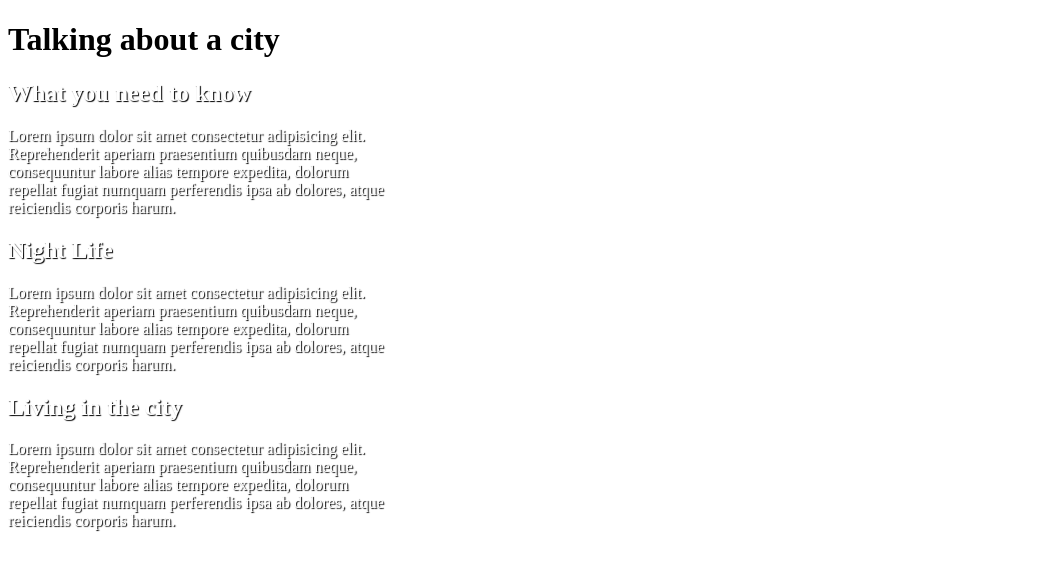
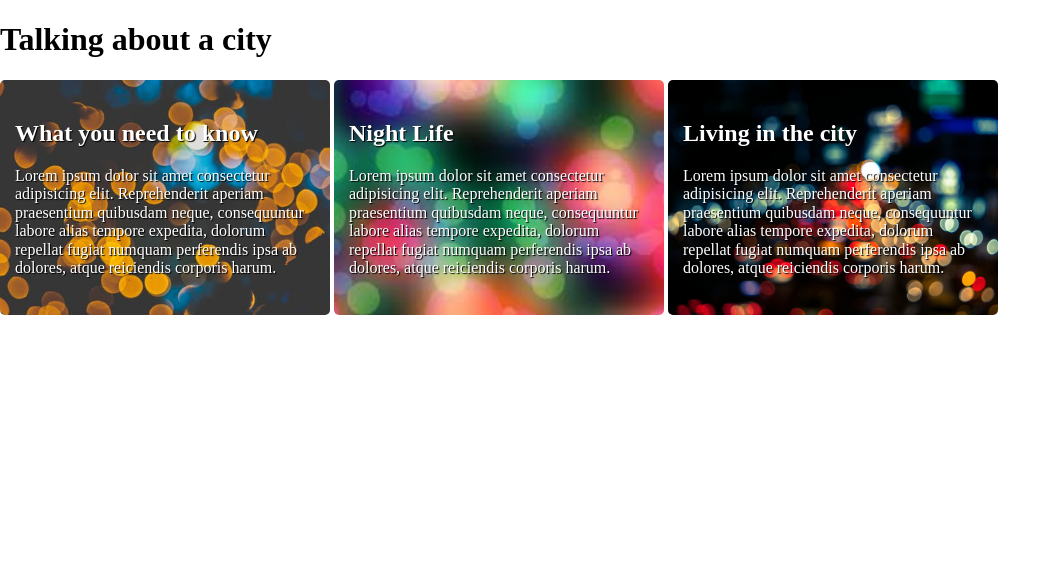
Before and after one commit to fbw-d09/uib-boxmodel-backgroundimages-JanaHeyn, a website: page task-2/index-task2.html in a window 1280 px wide. Shown: the whole page, without its empty margins (0-1061 px from the left). Drawn offline with nearby package versions, Linux system fonts and the light colour scheme.

Commit message:
Create backgroundimages

```diff
--- /dev/null
+++ b/task-1/style-task1.css
@@ -0,0 +1,19 @@
+body {
+    height: 100vh;
+    overflow: hidden;
+}
+
+header {
+    height: 30%;
+    background: white url(./assets/background.jpg);
+    background-size: contain;
+    background-repeat: repeat;
+/*     border: 5px solid white; */
+    box-sizing: content-box;
+}
+
+h1 {
+    text-align: center;
+    color: white;
+    margin: 0;
+}
--- a/task-1/style.css
+++ /dev/null
@@ -1,14 +0,0 @@
-body {
-    height: 100vh;
-    overflow: hidden;
-}
-
-header {
-    height: 30%;
-}
-
-h1 {
-    text-align: center;
-    color: white;
-    margin: 0;
-}
--- a/task-2/index.html
+++ b/task-2/index-task2.html
@@ -4,8 +4,13 @@
     <meta charset="UTF-8">
     <meta name="viewport" content="width=device-width, initial-scale=1.0">
     <meta http-equiv="X-UA-Compatible" content="ie=edge">
-    <link rel="stylesheet" href="style.css">
     <title>What's your background?</title>
+
+    <link rel="stylesheet" href="https://cdnjs.cloudflare.com/ajax/libs/normalize/8.0.1/normalize.min.css">
+
+    <link rel="stylesheet" href="style-task2.css">
+
+
 </head>
 <body>
     <header>
--- /dev/null
+++ b/task-2/style-task2.css
@@ -0,0 +1,33 @@
+body
+{
+    height: 100vh;
+}
+
+.info-1, .info-2, .info-3
+{
+    height: 200px;
+    width: 300px;
+    display: inline-block;
+    color: white;
+    text-shadow: 1px 1px 1px black;
+    border-radius: 5px;
+    padding: 20px 15px 15px 15px;
+    background-position: bottom;
+    background-repeat: no-repeat;
+    background-size: cover;
+}
+
+.info-1
+{
+    background-image: url(./assets/task2-bg.jpeg);
+}
+
+.info-2
+{
+    background-image: url(./assets/task2-bg1.jpeg);
+}
+
+.info-3
+{
+    background-image: url(./assets/task2-bg2.jpg);
+}
--- a/task-2/style.css
+++ /dev/null
@@ -1,5 +0,0 @@
-.info-1, .info-2, .info-3 {
-    width: 30%;
-    color: white;
-    text-shadow: 1px 1px 1px black;
-}
```
Also changed, not shown: task-1/index-task1.html (renamed from task-1/index.html, +19 -0 lines).
